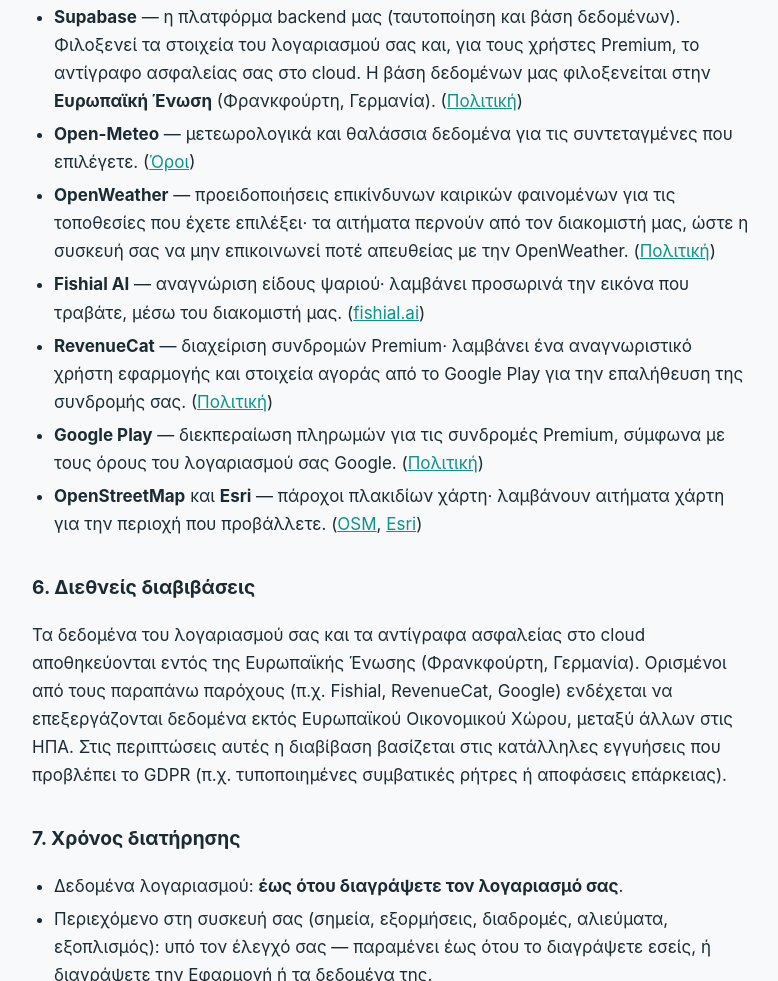
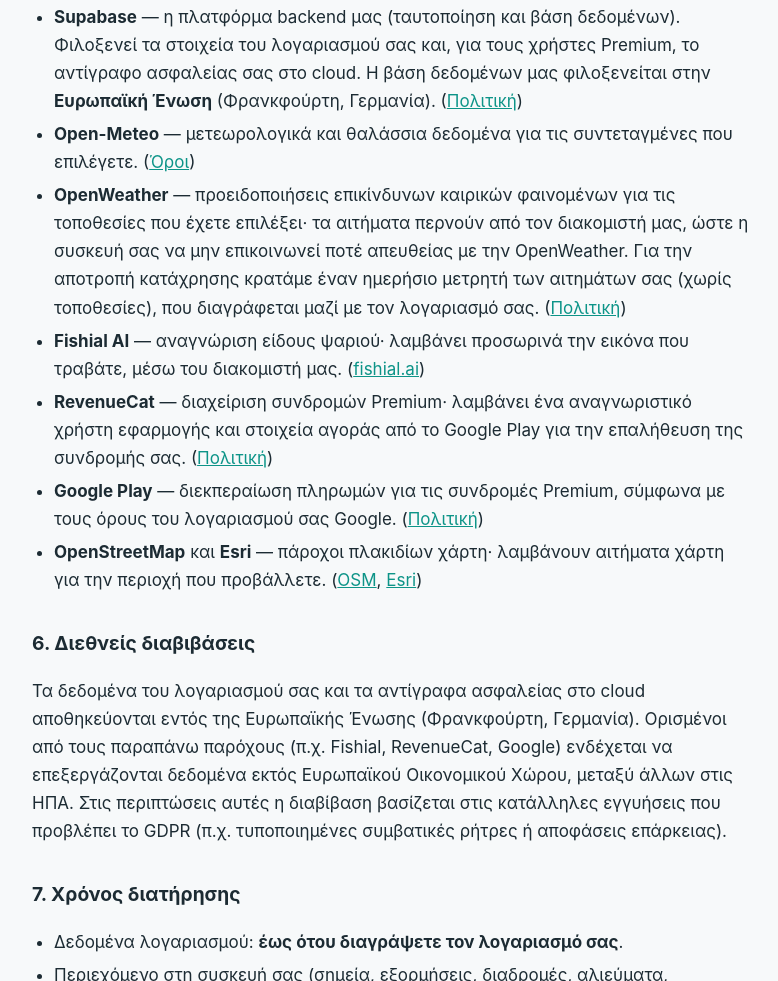
Before and after one commit to anglr-app/legal, a plain HTML site: page el/privacy.html in a window 1280 px wide. Shown: the part 3507-4488 px from the top of the page, without its empty margins (248-1026 px from the left). Drawn offline with Linux system fonts and the light colour scheme.

Commit message:
Update privacy policy to include daily request count for OpenWeather alerts

```diff
--- a/el/privacy.html
+++ b/el/privacy.html
@@ -128,7 +128,7 @@
   <ul>
     <li><strong>Supabase</strong> — η πλατφόρμα backend μας (ταυτοποίηση και βάση δεδομένων). Φιλοξενεί τα στοιχεία του λογαριασμού σας και, για τους χρήστες Premium, το αντίγραφο ασφαλείας σας στο cloud. Η βάση δεδομένων μας φιλοξενείται στην <strong>Ευρωπαϊκή Ένωση</strong> (Φρανκφούρτη, Γερμανία). (<a href="https://supabase.com/privacy" target="_blank" rel="noopener">Πολιτική</a>)</li>
     <li><strong>Open-Meteo</strong> — μετεωρολογικά και θαλάσσια δεδομένα για τις συντεταγμένες που επιλέγετε. (<a href="https://open-meteo.com/en/terms" target="_blank" rel="noopener">Όροι</a>)</li>
-    <li><strong>OpenWeather</strong> — προειδοποιήσεις επικίνδυνων καιρικών φαινομένων για τις τοποθεσίες που έχετε επιλέξει· τα αιτήματα περνούν από τον διακομιστή μας, ώστε η συσκευή σας να μην επικοινωνεί ποτέ απευθείας με την OpenWeather. (<a href="https://openweather.co.uk/privacy-policy" target="_blank" rel="noopener">Πολιτική</a>)</li>
+    <li><strong>OpenWeather</strong> — προειδοποιήσεις επικίνδυνων καιρικών φαινομένων για τις τοποθεσίες που έχετε επιλέξει· τα αιτήματα περνούν από τον διακομιστή μας, ώστε η συσκευή σας να μην επικοινωνεί ποτέ απευθείας με την OpenWeather. Για την αποτροπή κατάχρησης κρατάμε έναν ημερήσιο μετρητή των αιτημάτων σας (χωρίς τοποθεσίες), που διαγράφεται μαζί με τον λογαριασμό σας. (<a href="https://openweather.co.uk/privacy-policy" target="_blank" rel="noopener">Πολιτική</a>)</li>
     <li><strong>Fishial AI</strong> — αναγνώριση είδους ψαριού· λαμβάνει προσωρινά την εικόνα που τραβάτε, μέσω του διακομιστή μας. (<a href="https://fishial.ai" target="_blank" rel="noopener">fishial.ai</a>)</li>
     <li><strong>RevenueCat</strong> — διαχείριση συνδρομών Premium· λαμβάνει ένα αναγνωριστικό χρήστη εφαρμογής και στοιχεία αγοράς από το Google Play για την επαλήθευση της συνδρομής σας. (<a href="https://www.revenuecat.com/privacy" target="_blank" rel="noopener">Πολιτική</a>)</li>
     <li><strong>Google Play</strong> — διεκπεραίωση πληρωμών για τις συνδρομές Premium, σύμφωνα με τους όρους του λογαριασμού σας Google. (<a href="https://policies.google.com/privacy" target="_blank" rel="noopener">Πολιτική</a>)</li>
```
Also changed, not shown: en/privacy.html (+1 -1 lines).
